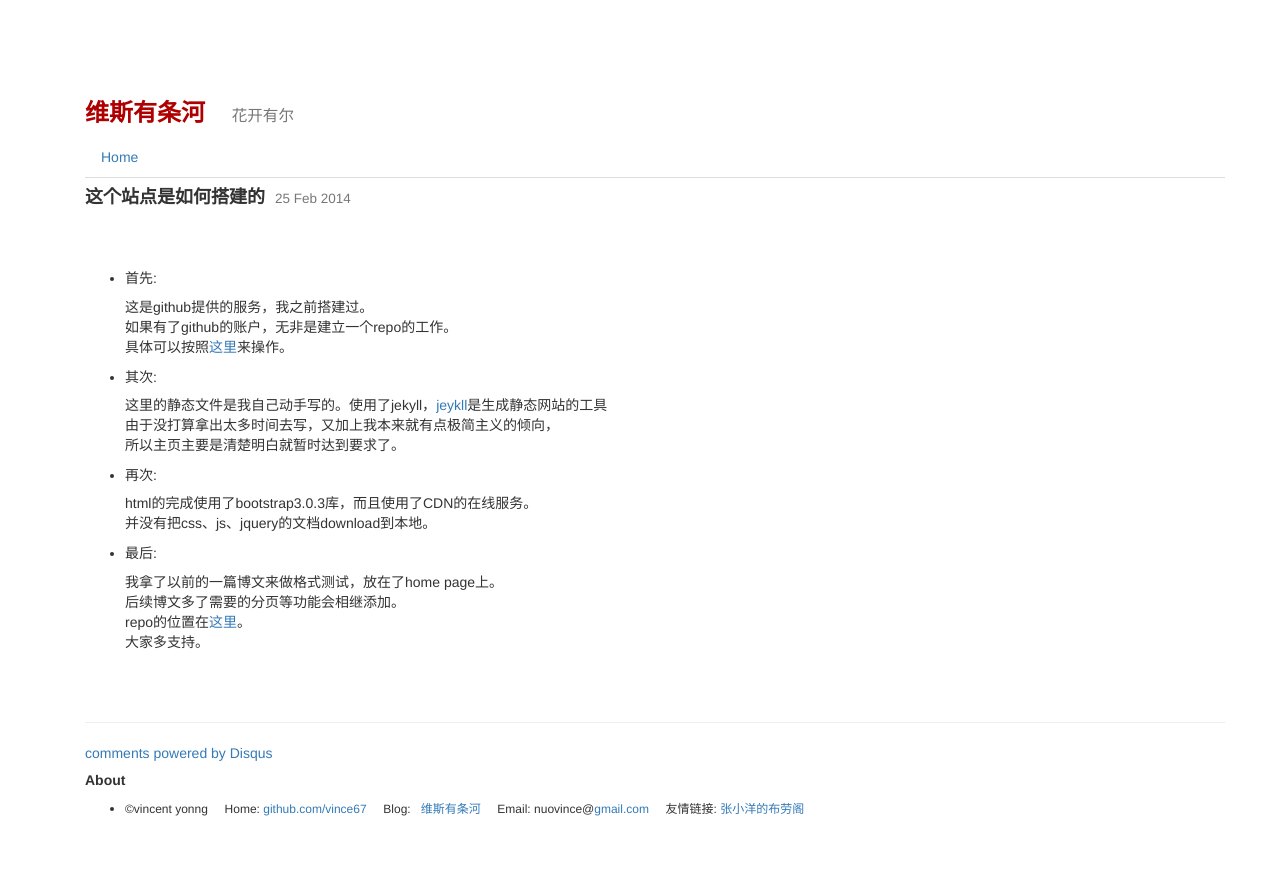
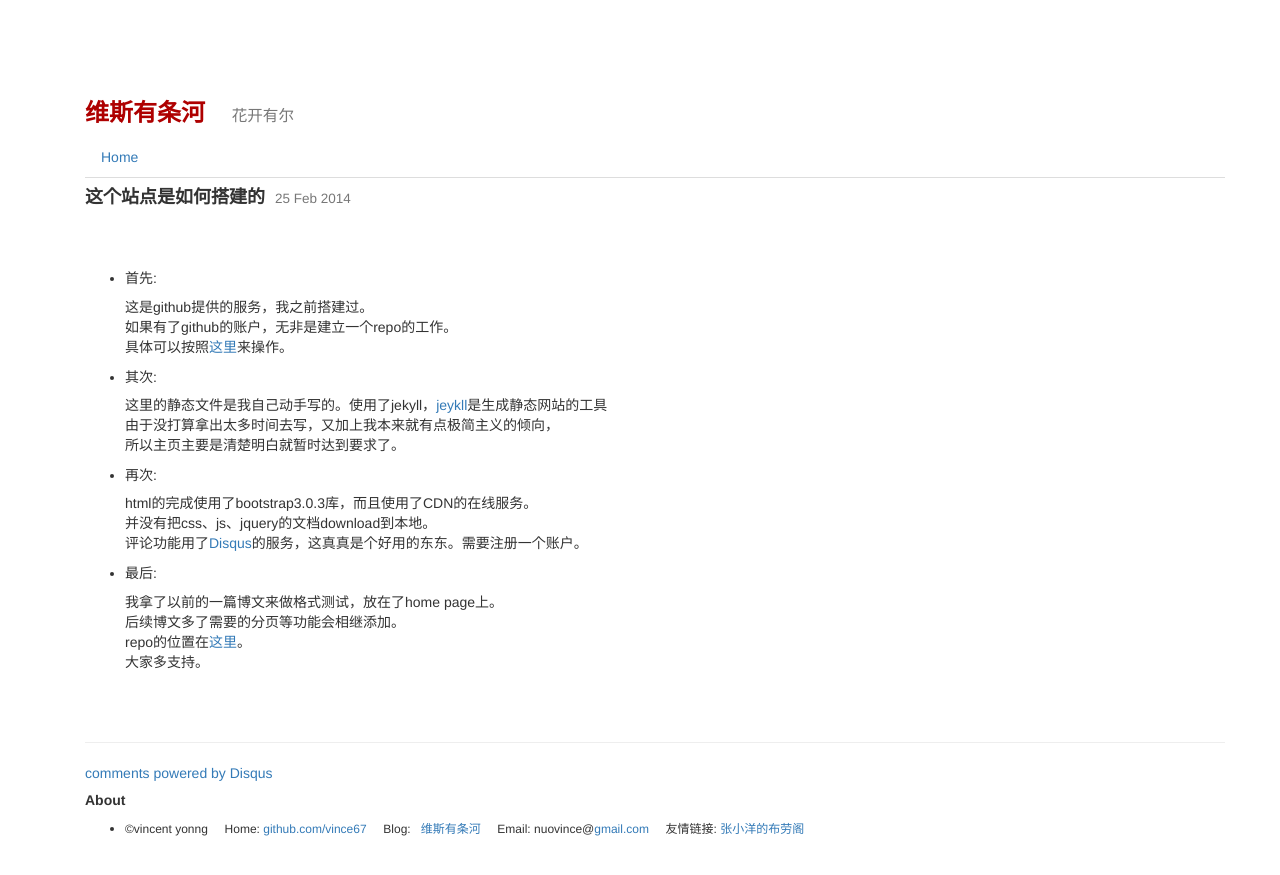
Before and after one commit to vince67/vince67.github.io, a Jekyll site: the page built from _posts/2014-02-25-how_to_build_this_site.html, in a window 1280 px wide. Shown: the top 875 px of the page. Built offline with Jekyll 4.4.1, drawn with Linux system fonts in a browser that asks for light colours; nearby versions of some CDN libraries; comment, search, counter and statistics services are not loaded.

Commit message:
Update 2014-02-25-how_to_build_this_site.html

```diff
--- a/_posts/2014-02-25-how_to_build_this_site.html
+++ b/_posts/2014-02-25-how_to_build_this_site.html
@@ -17,7 +17,9 @@
                所以主页主要是清楚明白就暂时达到要求了。</p>
         <li><h5>再次:</h5></li>
             <p>html的完成使用了bootstrap3.0.3库，而且使用了CDN的在线服务。<br>
-            并没有把css、js、jquery的文档download到本地。</p>
+            并没有把css、js、jquery的文档download到本地。<br />
+            评论功能用了<a href="http://disqus.com/">Disqus</a>的服务，这真真是个好用的东东。需要注册一个账户。
+            </p>
         <li><h5>最后:</h5></li>
             <p>我拿了以前的一篇博文来做格式测试，放在了home page上。<br>
             后续博文多了需要的分页等功能会相继添加。<br />
```
